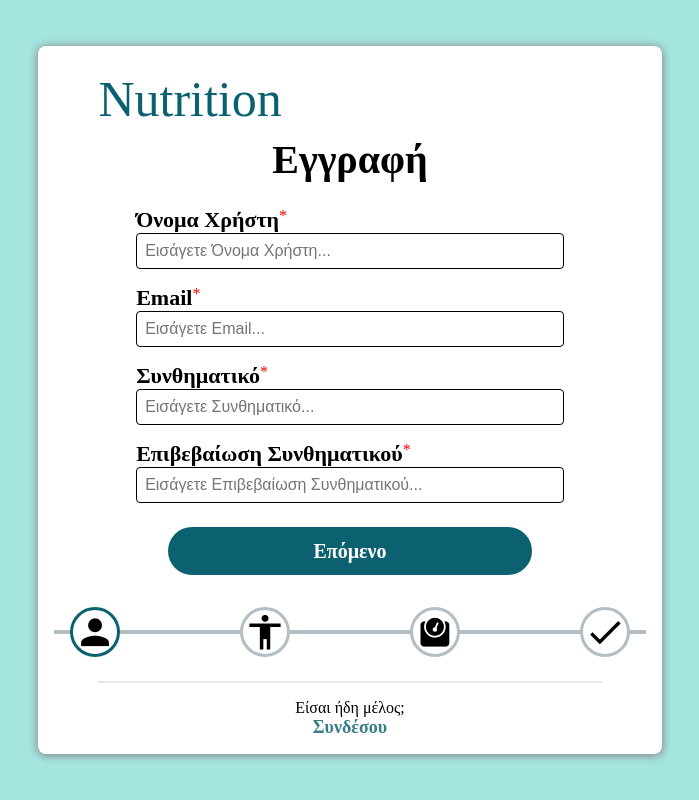
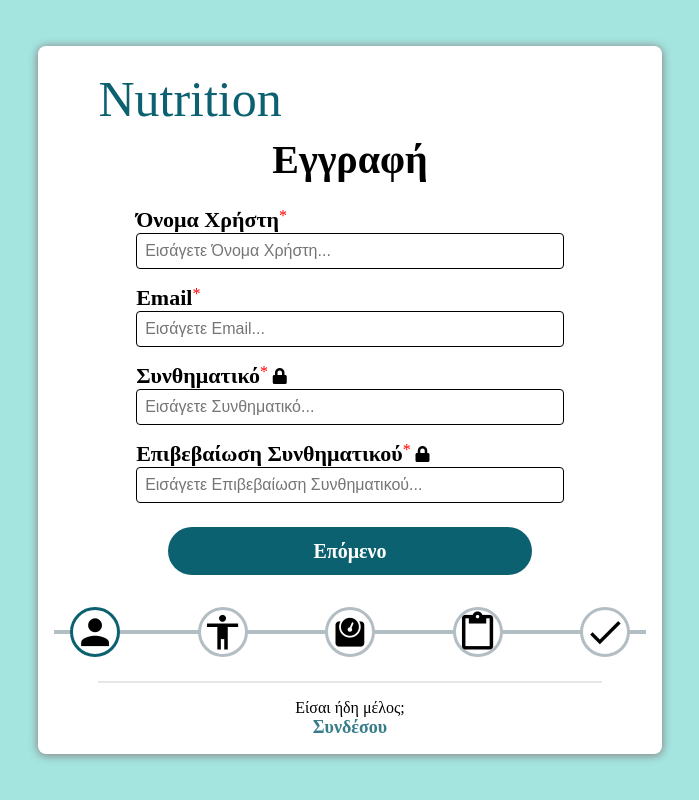
Before and after one commit to Wildwest35/Nutrition, a PHP site: page /register.html in a window 1280 px wide. Shown: the whole page, without its empty margins (290-989 px from the left). Run offline with PHP 8.4, Linux system fonts and the light colour scheme; some libraries are stand-ins or nearby versions.

Commit message:
locker, message in page 4, progress bar plus one icon

```diff
--- a/public/css/style.css
+++ b/public/css/style.css
@@ -47,11 +47,13 @@ body {
 }
 
 .fa-lock {
+    width: 0.5rem;
+    height: 0.5rem;
     font-size: 1rem;
     margin: 0.3rem;
 }
 
-.fa-lock-open {
+.fa-unlock {
     font-size: 1rem;
     margin: 0.3rem;
 }
@@ -622,6 +624,14 @@ a {
     align-items: center;
 }
 
+.check {
+    width: 100%;
+    text-align: center;
+    color: #0c6170;
+    font-size: 20px;
+    font-weight: bold;
+}
+
 .star {
     display: flex;
 }
@@ -630,14 +640,17 @@ a {
     color: red;
 }
 
-.star i {
-    width: 100%;
+.lock i {
+    display: flex;
+    align-items: center;
 }
 
-/*.lock {
-     display: flex;
+.lock {
+    display: flex;
+    flex-direction: row;
+    justify-content: start;
     align-items: center;
-}*/
+}
 
 .field .star h4 {
     color: black;
@@ -1003,8 +1016,8 @@ a {
         width: 100%;
     }
 
-    .sex {
-        width: 100%;
+    .lock {
+        width: 50%;
     }
 /*     .field h4 {
         font-size: 20px;
--- a/public/register.html
+++ b/public/register.html
@@ -38,18 +38,26 @@
                         <input type="text" data-bind='value: email' placeholder="Εισάγετε Email..." title="Εισάγετε Email πχ. test@gmail.com">
                     </div>
                     <div class="field">
+                        <div class="lock">
                             <div class="star">
                                 <h4>Συνθηματικό</h4>
                                 <p>*</p>
                             </div>
-                        <input type="password" data-bind='value: password' placeholder="Εισάγετε Συνθηματικό..." title="Εισάγετε Συνθηματικό πχ. Va$ilis22*" autocomplete="off">
+                            <i data-bind="click: lockerpassword, visible: islockpassword" class="fas fa-lock"></i>
+                            <i data-bind="click: lockerpassword, visible: !islockpassword()" class="fas fa-unlock"></i>
+                        </div>
+                        <input type="password" data-bind='value: password' id="password" placeholder="Εισάγετε Συνθηματικό..." title="Εισάγετε Συνθηματικό πχ. Va$ilis22*" autocomplete="off">
                     </div>
                     <div class="field">
+                        <div class="lock">
                             <div class="star">
                                 <h4>Επιβεβαίωση Συνθηματικού</h4>
                                 <p>*</p>
                             </div>
-                        <input type="password" data-bind='value: repeatpassword' placeholder="Εισάγετε Επιβεβαίωση Συνθηματικού..." title="Εισάγετε Επιβεβαίωση Συνθηματικού πχ. Va$ilis22*" autocomplete="off">
+                            <i data-bind="click: lockerrepeatpassword, visible: islockrepeatpasswrord" class="fas fa-lock"></i>
+                            <i data-bind="click: lockerrepeatpassword, visible: !islockrepeatpasswrord()" class="fas fa-unlock"></i>
+                        </div>
+                        <input type="password" data-bind='value: repeatpassword' id="repeatpassword" placeholder="Εισάγετε Επιβεβαίωση Συνθηματικού..." title="Εισάγετε Επιβεβαίωση Συνθηματικού πχ. Va$ilis22*" autocomplete="off">
                     </div>
                     <div class="field-change-bar">
                         <button class="submit-button btns" data-bind="click: next">Επόμενο</button>
@@ -65,12 +73,12 @@
                             <div class="sex-element" >
                                 <i class="fas fa-mars"></i>
                                 <p>Άρρεν</p>
-                                <input type="radio" name="sex" id="male">
+                                <input type="radio" name="sex" value="Άρρεν" data-bind="checked: sexcategory">
                             </div>
                             <div class="sex-element">
                                 <i class="fas fa-venus"></i>
                                 <p>Θήλυ</p>
-                                <input type="radio" name="sex" id="female">
+                                <input type="radio" name="sex" value="Θήλυ" data-bind="checked: sexcategory">
                             </div>
                         </div>
                     </div>
@@ -125,6 +133,7 @@
                     </div>
                 </span>
                 <span data-bind="visible: currentActive() == 4">
+                    <div class="check">Ελέγξτε ότι τα στοιχεία σας είναι ορθά.</div>
                     <div class="field-sum">
                         <div class="star">
                             <h4>Όνομα Χρήστη:</h4>
@@ -182,12 +191,17 @@
                     </div>
                 </span>
 
+                <span data-bind="visible: currentActive() == 5">
+
+                </span>
+
                 <div class="container-progress-bar">
                     <div class="progress-bar">
                         <div class="progress" id="progress"></div><!-- <i class="fab fa-html5"></i> -->
                         <div class="circle active" data-bind="click: step1"><span class="material-icons">person</span></div>
                         <div class="circle" data-bind="click: step2"><span class="material-icons">accessibility</span></div>
                         <div class="circle" data-bind="click: step3"><i class="fas fa-weight"></i></div>
+                        <div class="circle"><span class="material-icons">content_paste</span></div>
                         <div class="circle"><span class="material-icons">done</span></div>
 
                     </div>
```
Also changed, not shown: public/js/register.js (+28 -19 lines), public/php/register.php (+3 -22 lines). Lines whose indentation alone changed are shown as unchanged.
